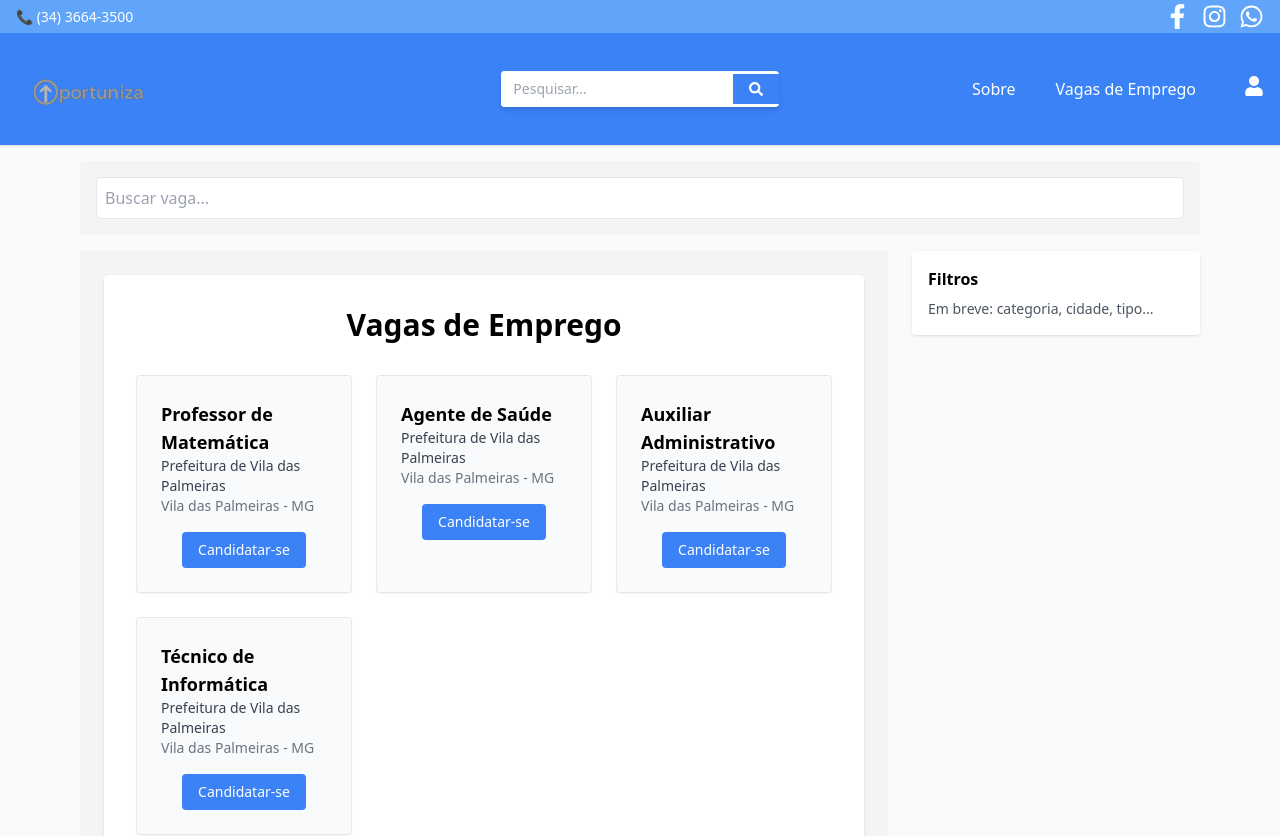
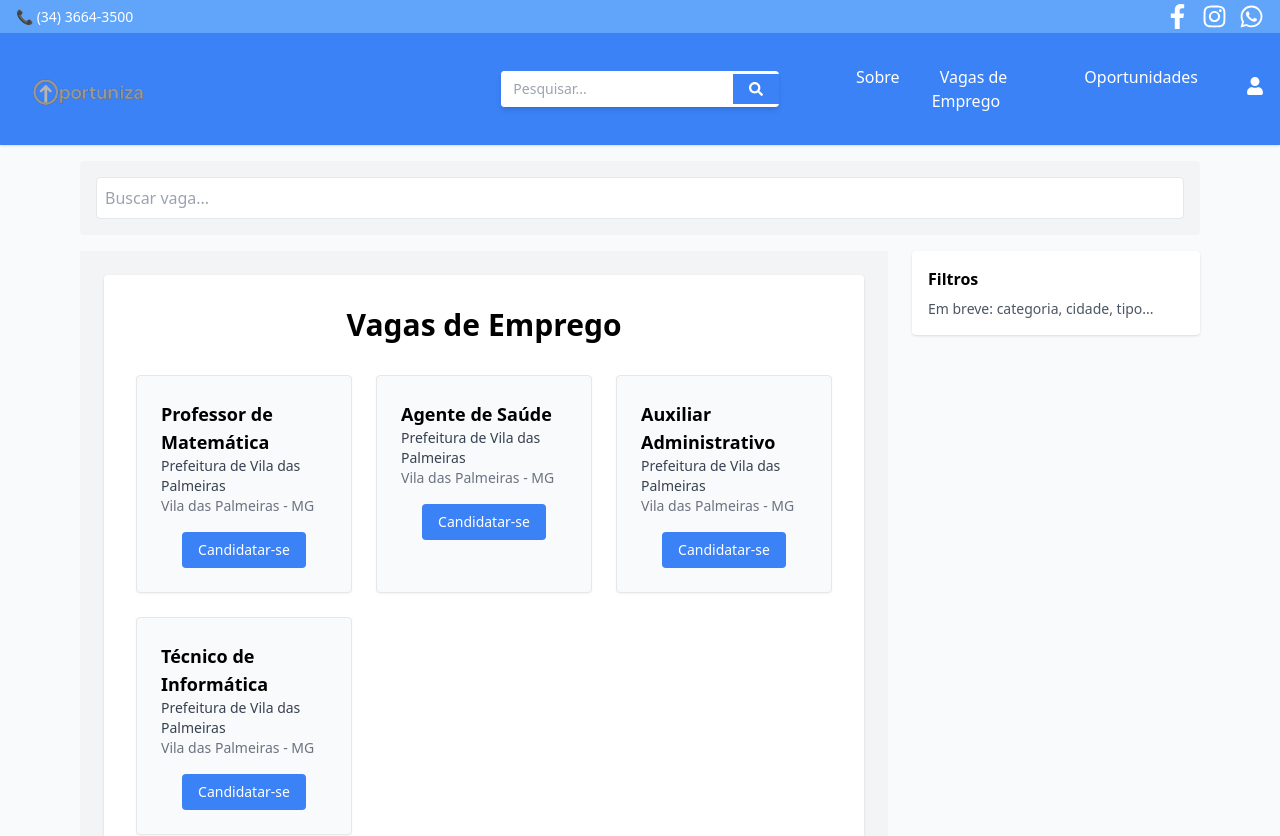
Before and after one commit to Adrianojunior13/Projeto-Integrador-4-Per-odo, a React (Vite) app: page / in a window 1280 px wide. Shown: the top 836 px of the page. Built offline with nearby package versions, Linux system fonts and the light colour scheme.

Commit message:
adiciona link de "Oportunidades" no cabeçalho e ajusta tamanho do ícone de usuário

```diff
--- a/src/components/Header.jsx
+++ b/src/components/Header.jsx
@@ -112,11 +112,13 @@ export default function Header() {
           <ul className="flex gap-6">
             <li><a href="#sobre" className="px-2 py-1 hover:text-black transition duration-300 transform hover:scale-105">Sobre</a></li>
             <li><a href="#vagas" className="px-2 py-1 hover:text-black transition duration-300 transform hover:scale-105">Vagas de Emprego</a></li>
+            <li><a href="#oportunidades" className="px-2 py-1 hover:text-black transition duration-300 transform hover:scale-105">Oportunidades</a></li>
+
           </ul>
 
           <div className="relative" ref={loginRef}>
             <button onClick={() => setShowLogin((prev) => !prev)} className="ml-4 hover:text-black transition transform hover:scale-125">
-              <FaUser size={20} />
+              <FaUser size={18} />
             </button>
 
             {showLogin && (
@@ -125,6 +127,7 @@ export default function Header() {
                 <input type="text" placeholder="Usuário" className="w-full border p-2 rounded mb-2" />
                 <input type="password" placeholder="Senha" className="w-full border p-2 rounded mb-3" />
                 <button className="w-full bg-blue-500 hover:bg-blue-700 text-white p-2 rounded">Login</button>
+
               </div>
             )}
           </div>
```
